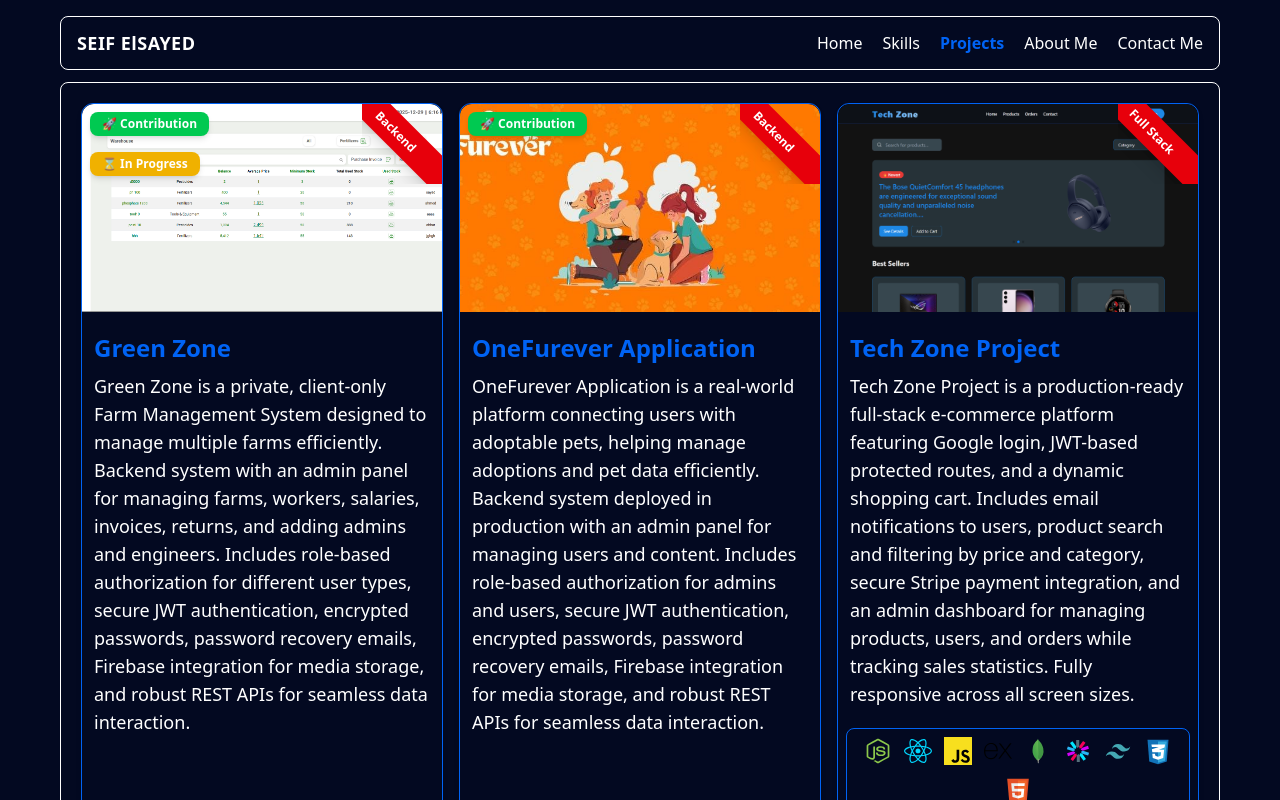
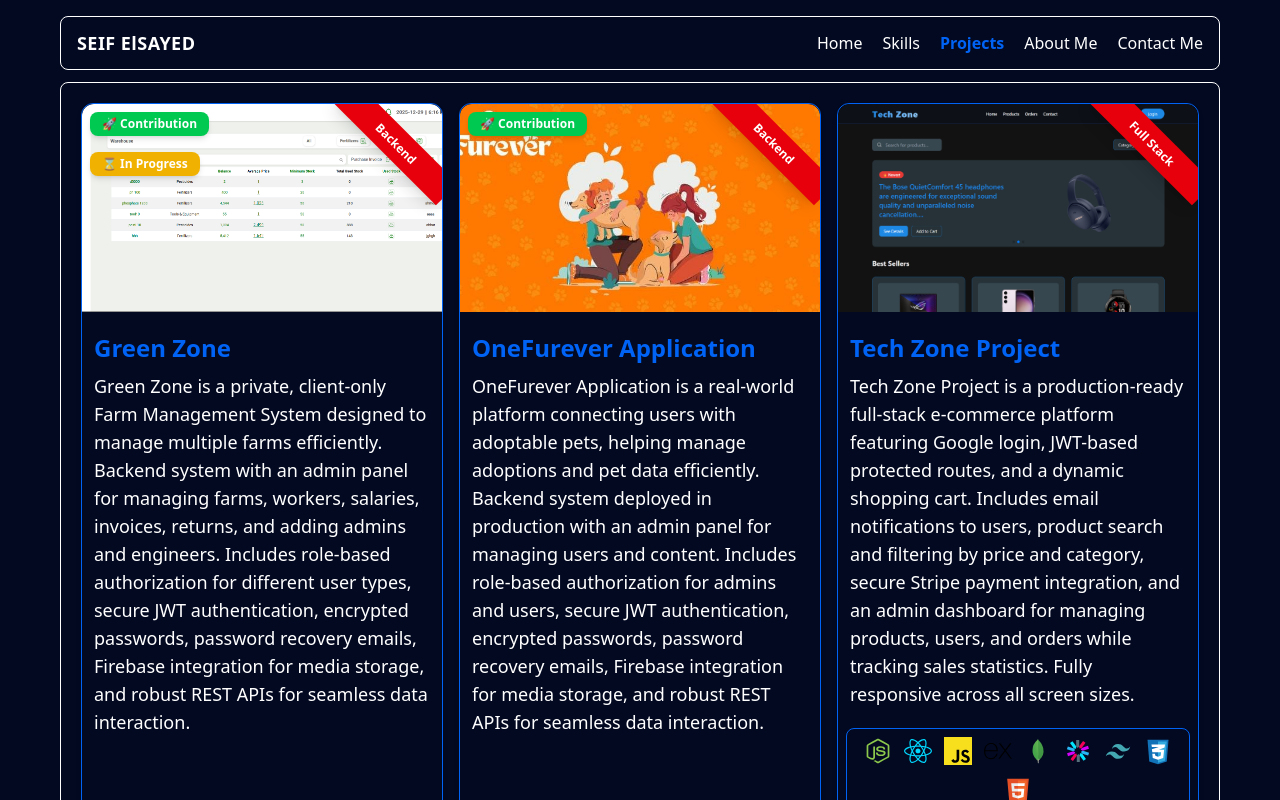
Before and after one commit to seif-el-sayed1/Protfolio-2, a React (Vite) app: page /projects in a window 1280 px wide. Shown: the top 800 px of the page. Built offline with nearby package versions, Linux system fonts and the light colour scheme.

Commit message:
Update project ID and adjust project type display position for improved layout

```diff
--- a/src/assets/assets.jsx
+++ b/src/assets/assets.jsx
@@ -210,7 +210,7 @@ export const projects = [
         demo: ""
     },
     {
-        id: 10,
+        id: 11,
         title: "Green Zone",
         type: "Backend",
         contribution: true,
--- a/src/pages/Projects.jsx
+++ b/src/pages/Projects.jsx
@@ -17,7 +17,7 @@ export const Projects = () => {
                     className='relative overflow-hidden border border-[var(--secondary-color)] rounded-xl shadow-md flex flex-col'
                 >
                     {project.type && (
-                        <div className="absolute top-0 right-0 w-20 h-20 overflow-hidden z-10 pointer-events-none">
+                        <div className="absolute top-3 left-70 w-20 h-20  z-10 pointer-events-none">
                             <div className="absolute top-3 right-[-26px] w-36 bg-red-600 text-white text-xs font-bold text-center py-2 leading-tight shadow-lg transform rotate-45">
                                 {project.type}
                             </div>
```
